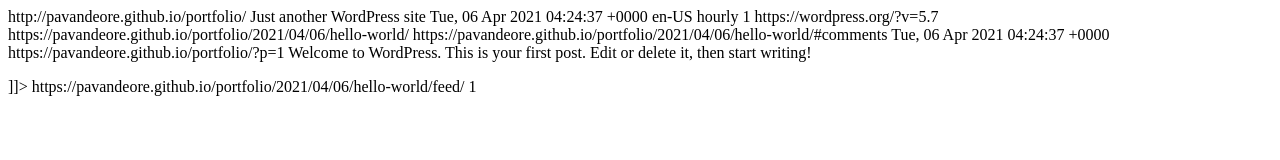
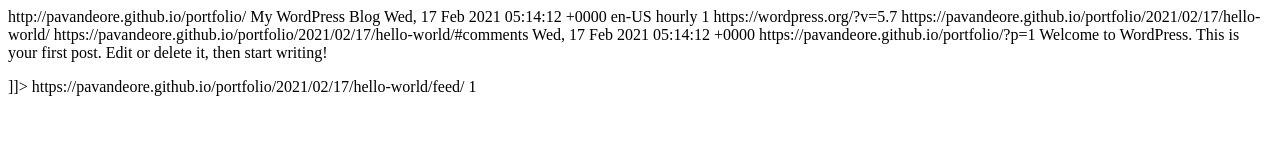
Before and after one commit to pavandeore/portfolio, a plain HTML site: page category/uncategorized/feed/index.html in a window 1280 px wide. Drawn offline with Linux system fonts and the light colour scheme.

Commit message:
WP2Static UPDATE category/uncategorized/feed/index.html

```diff
--- a/category/uncategorized/feed/index.html
+++ b/category/uncategorized/feed/index.html
@@ -8,11 +8,11 @@
 	>
 
 <channel>
-	<title>Uncategorized &#8211; Pawan Deore portfolio</title>
+	<title>Uncategorized &#8211; My Blog</title>
 	<atom:link href="https://pavandeore.github.io/portfolio/category/uncategorized/feed/" rel="self" type="application/rss+xml" />
 	<link>http://pavandeore.github.io/portfolio/</link>
-	<description>Just another WordPress site</description>
-	<lastBuildDate>Tue, 06 Apr 2021 04:24:37 +0000</lastBuildDate>
+	<description>My WordPress Blog</description>
+	<lastBuildDate>Wed, 17 Feb 2021 05:14:12 +0000</lastBuildDate>
 	<language>en-US</language>
 	<sy:updatePeriod>
 	hourly	</sy:updatePeriod>
@@ -21,11 +21,11 @@
 	<generator>https://wordpress.org/?v=5.7</generator>
 	<item>
 		<title>Hello world!</title>
-		<link>https://pavandeore.github.io/portfolio/2021/04/06/hello-world/</link>
-					<comments>https://pavandeore.github.io/portfolio/2021/04/06/hello-world/#comments</comments>
+		<link>https://pavandeore.github.io/portfolio/2021/02/17/hello-world/</link>
+					<comments>https://pavandeore.github.io/portfolio/2021/02/17/hello-world/#comments</comments>
 
-		<dc:creator><![CDATA[pavan]]></dc:creator>
-		<pubDate>Tue, 06 Apr 2021 04:24:37 +0000</pubDate>
+		<dc:creator><![CDATA[admin]]></dc:creator>
+		<pubDate>Wed, 17 Feb 2021 05:14:12 +0000</pubDate>
 				<category><![CDATA[Uncategorized]]></category>
 		<guid isPermaLink="false">https://pavandeore.github.io/portfolio/?p=1</guid>
 
@@ -34,7 +34,7 @@
 <p>Welcome to WordPress. This is your first post. Edit or delete it, then start writing!</p>
 ]]></content:encoded>
 
-					<wfw:commentRss>https://pavandeore.github.io/portfolio/2021/04/06/hello-world/feed/</wfw:commentRss>
+					<wfw:commentRss>https://pavandeore.github.io/portfolio/2021/02/17/hello-world/feed/</wfw:commentRss>
 			<slash:comments>1</slash:comments>
 
 
```
